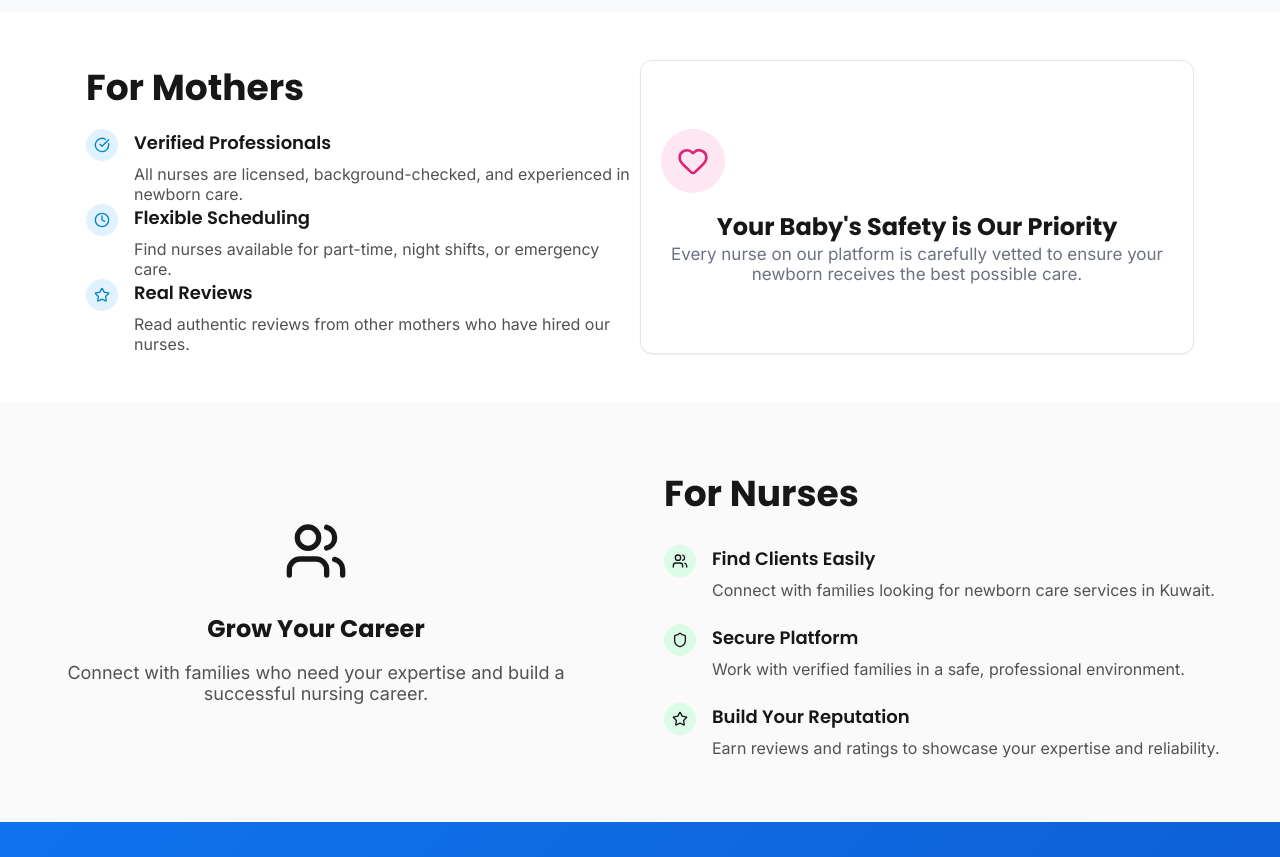
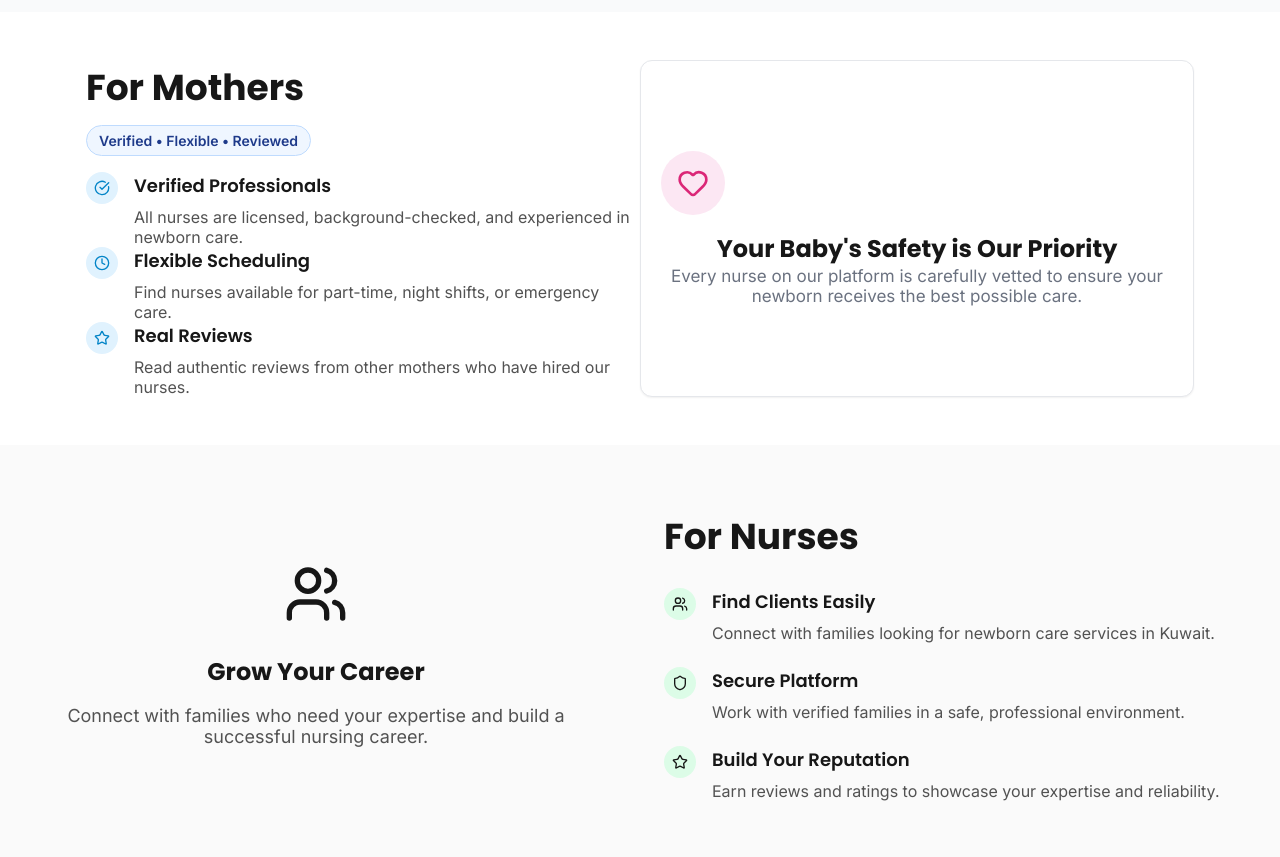
Before and after one commit to mohamadalmarzouq/NurseHire, a Next.js app: page / in a window 1280 px wide. Shown: the part 920-1777 px from the top of the page. Built offline with nearby package versions, Linux system fonts and the light colour scheme; no server answers.

Commit message:
Homepage: add badge intro to For Mothers section

```diff
--- a/src/app/page.tsx
+++ b/src/app/page.tsx
@@ -136,9 +136,12 @@ export default function HomePage() {
         <div className="nh-container">
           <div className="grid grid-cols-1 lg:grid-cols-2 gap-10 items-stretch">
             <div className="flex flex-col justify-center">
-              <h2 className="text-3xl md:text-4xl font-bold text-neutral-900" style={{marginBottom:'14px'}}>
+              <h2 className="text-3xl md:text-4xl font-bold text-neutral-900" style={{marginBottom:'10px'}}>
                 For Mothers
               </h2>
+              <div className="mb-4">
+                <span className="nh-badge nh-badge--info" style={{fontSize:'14px',padding:'6px 12px'}}>Verified • Flexible • Reviewed</span>
+              </div>
               <div className="space-y-5">
                 <div className="flex items-start space-x-4">
                   <div className="w-8 h-8 bg-primary-100 rounded-full flex items-center justify-center flex-shrink-0 mt-1">
```
